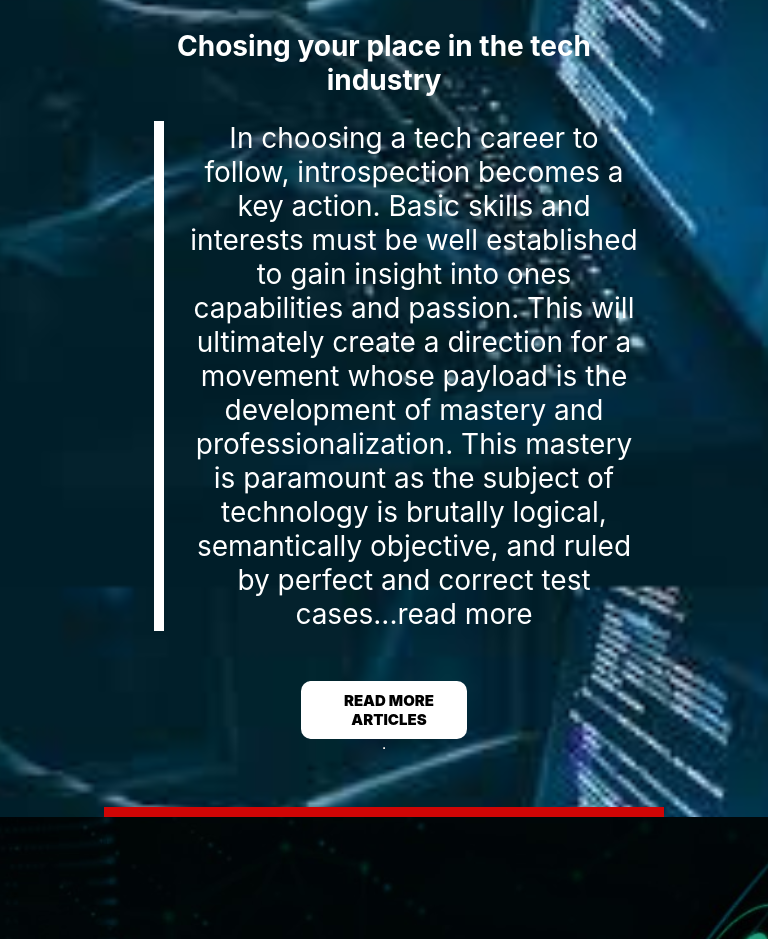
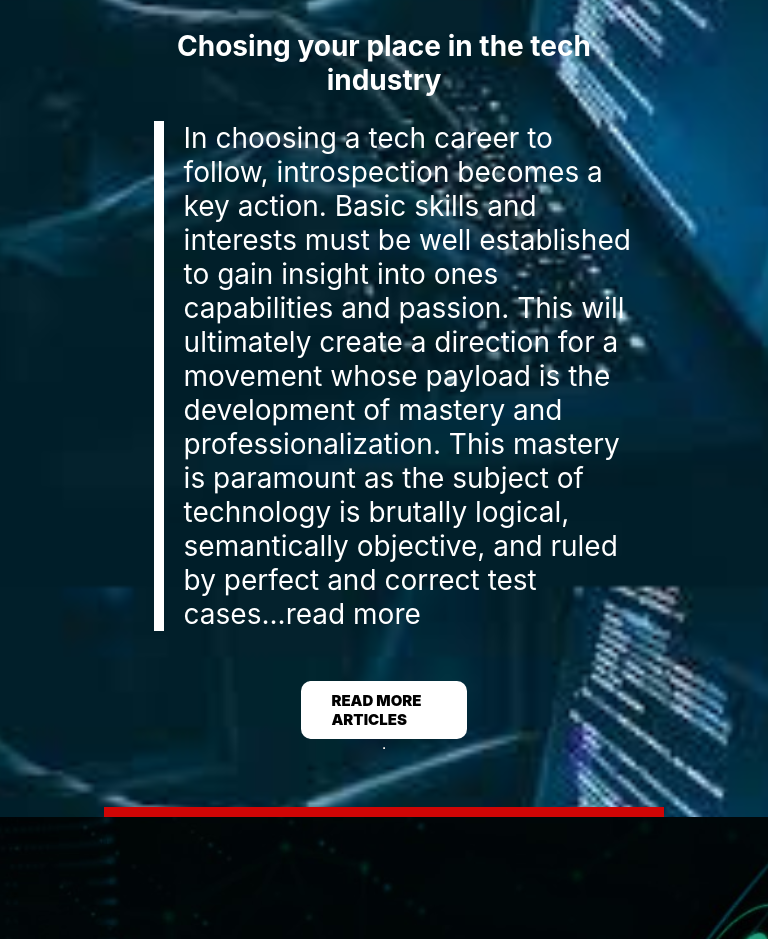
Before and after one commit to blase147/my_portfolio, a React (Create React App) app: page / in a window 768 px wide. Shown: the part 6600-7539 px from the top of the page. Built offline with nearby package versions, Linux system fonts and the light colour scheme.

Commit message:
update mobile responsiveness

```diff
--- a/src/components/about-me/aboutMe.scss
+++ b/src/components/about-me/aboutMe.scss
@@ -195,6 +195,7 @@
       width: 100%;
       margin: auto;
       margin-bottom: 30px;
+      text-align: left;
     }
     .readmore {
       background-color: #000000;
@@ -202,6 +203,7 @@
       border-radius: 20px;
       font-weight: 900;
       padding: 5px;
+      text-align: center;
     }
   }
 }
@@ -371,6 +373,7 @@
         margin-bottom: 10px;
         padding-left: 20px;
         margin: auto;
+        text-align: left;
       }
 
       .readmore {
```
